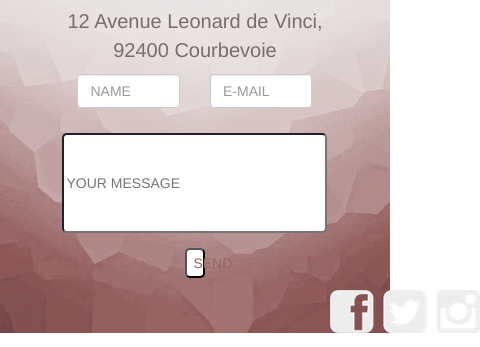
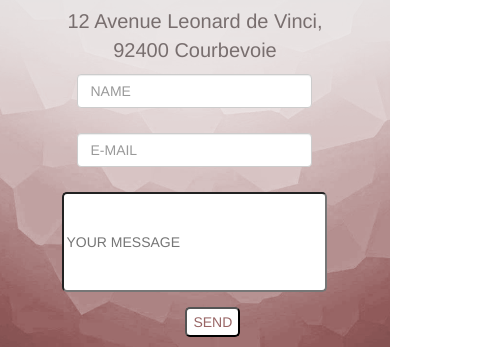
Before and after one commit to antoninmar/BAPAward, a plain HTML site: page partieI/index.html in a window 390 px wide. Shown: the part 753-1100 px from the top of the page, 480 px wide, since content can reach past the window. Drawn offline with Linux system fonts and the light colour scheme.

Commit message:
responsive du formulaire

```diff
--- a/partieI/index.html
+++ b/partieI/index.html
@@ -54,7 +54,7 @@
 		      <form  id="contactForm">
 
 						<div class="col-md-12 col-sm-12 col-xs-12">
-							<div class="col-md-6 col-sm-6 col-xs-6">
+							<div class="col-md-6 col-sm-6 col-xs-12">
 				        <div class="row control-group">
 				          <div class="form-group col-xs-12 floating-label-form-group controls">
 				            <input  name="nom" type="text" class="form-control" placeholder="NAME" id="nom" required data-validation-required-message="Veuillez renseigner ce champ.">
@@ -63,7 +63,7 @@
 				        </div>
 							</div>
 
-							<div class="col-md-6 col-sm-6 col-xs-6">
+							<div class="col-md-6 col-sm-6 col-xs-12">
 								<div class="row control-group">
 									<div class="form-group col-xs-12 floating-label-form-group controls">
 										<input type="text" class="form-control" name="prenom" placeholder="E-MAIL" id="name" required data-validation-required-message="Veuillez renseigner ce champ.">
@@ -103,10 +103,10 @@
 
 		<div class="row">
 			<div id="res" class="col-md-12 col-sm-12 col-xs-12">
-				<div class="col-md-10 col-sm-10 col-xs-10">
+				<div class="col-md-10 hidden-sm hidden-xs">
 
 				</div>
-				<div class="col-md-2 col-sm-2 col-xs-2">
+				<div class="col-md-2 col-sm-12 col-xs-12">
 					<img src="res.png" alt="" />
 				</div>
 			</div>
@@ -118,7 +118,3 @@
 
 </body>
 </html>
-
-
-</body>
-</html>
--- a/partieI/style.scss
+++ b/partieI/style.scss
@@ -74,9 +74,12 @@
 #btn{
 	display: block;
 	text-align: center;
+	width: auto;
 }
 //reseaux sociaux
 
 #res{
 	margin-top: 3%;
+	display: block;
+	text-align: center;
 }
```
Also changed, not shown: partieI/style.css, 1 other file.
